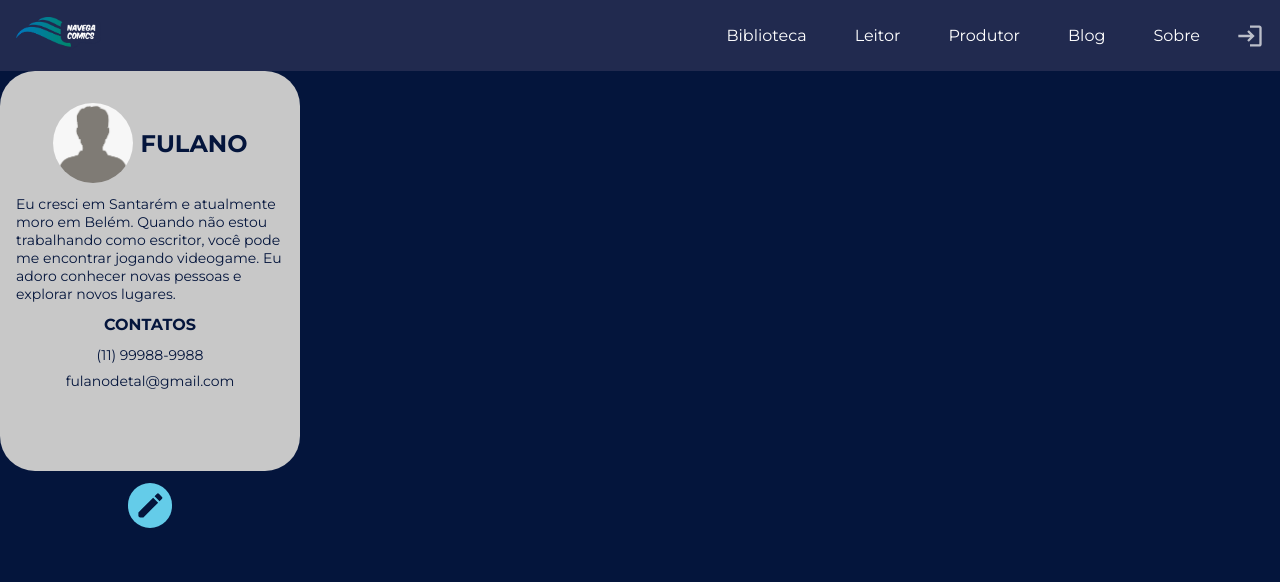
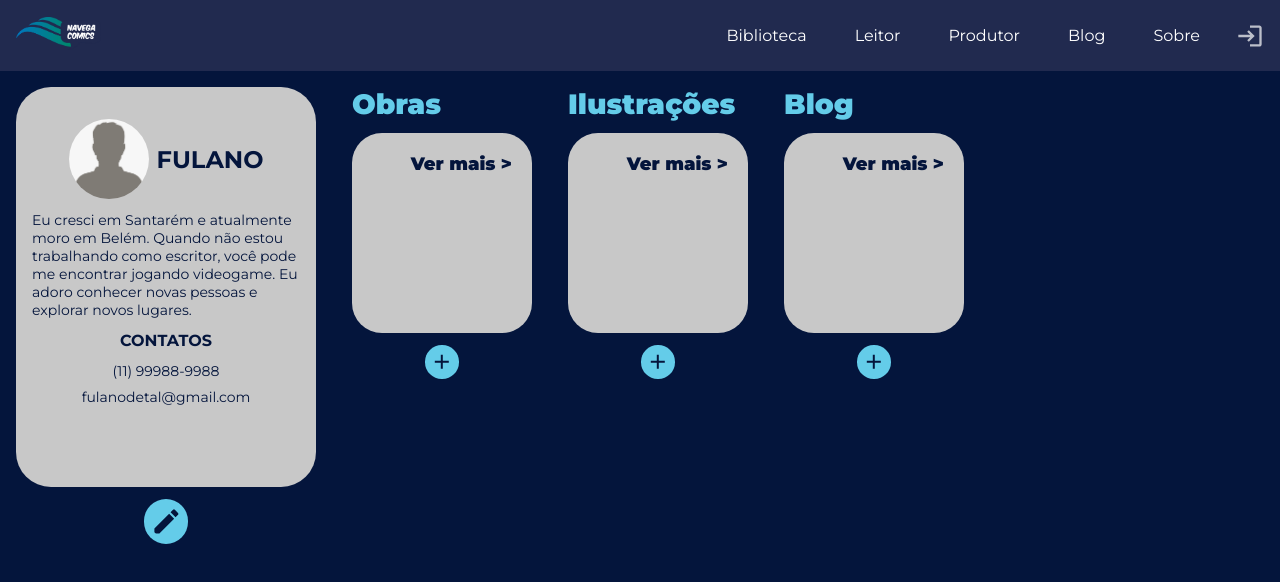
Before and after one commit to YannFigueiredo/narede, a React (Create React App) app in the folder frontend/: page /produtor in a window 1280 px wide. Shown: the top 582 px of the page. Built offline with nearby package versions, Linux system fonts and the light colour scheme.

Commit message:
feat: adicionado componente de opção na página de produtor

```diff
--- a/frontend/src/components/Header/index.js
+++ b/frontend/src/components/Header/index.js
@@ -37,8 +37,8 @@ export default function Header() {
       <MenuWrapper>
         <Menu ref={menu}>
           <li><a href="/biblioteca">Biblioteca</a></li>
-          <li><a href="#">Leitor</a></li>
-          <li><a href="#">Produtor</a></li>
+          <li><a href="/leitor">Leitor</a></li>
+          <li><a href="/produtor">Produtor</a></li>
           <li><a href="#">Blog</a></li>
           <li><a href="#">Sobre</a></li>
           <CancelIcon id="menu-close" onClick={closeMenu} />
--- /dev/null
+++ b/frontend/src/pages/Producer/components/Option/index.js
@@ -0,0 +1,17 @@
+import React from "react";
+import { Container, Content } from "./styles";
+import AddIcon from "@mui/icons-material/Add";
+
+export default function Option({
+  title
+}) {
+  return(
+    <Container>
+      <h2>{title}</h2>
+      <Content>
+        <span>{"Ver mais >"}</span>
+      </Content>
+      <AddIcon className="add-btn" />
+    </Container>
+  );
+}
--- /dev/null
+++ b/frontend/src/pages/Producer/components/Option/styles.js
@@ -0,0 +1,46 @@
+import styled from "styled-components";
+
+export const Container = styled.div`
+  display: flex;
+  flex-direction: column;
+  align-items: center;
+  gap: ${({theme}) => theme.spacing.between_elements.between_cards};
+  max-width: 220px;
+  min-width: 180px;
+
+  h2 {
+    color: ${({theme}) => theme.colors.blue["100"]};
+    font-weight: 900;
+    width: 100%;
+  }
+
+  .add-btn {
+    box-sizing: content-box;
+    fill: ${({theme}) => theme.colors.blue["900"]};
+    background: ${({theme}) => theme.colors.blue["100"]};
+    padding: 0.3rem;
+    transition: all linear .4s;
+    border-radius: 50%;
+    cursor: pointer;
+  }
+
+  .add-btn:hover {
+    background: ${({theme}) => theme.colors.gray["100"]};
+  }
+`;
+
+export const Content = styled.div`
+  background: ${({theme}) => theme.colors.gray["100"]};
+  border-radius: 30px;
+  padding: ${({theme}) => theme.spacing.padding.normal};
+  width: 100%;
+  min-height: 200px;
+  text-align: right;
+
+  span {
+    color: ${({theme}) => theme.colors.blue["900"]};
+    font-weight: 900;
+    font-size: ${({theme}) => theme.fontSize.base_large};
+    cursor: pointer;
+  }
+`;
--- a/frontend/src/pages/Producer/index.js
+++ b/frontend/src/pages/Producer/index.js
@@ -1,11 +1,18 @@
 import React from "react";
 import { Container } from "components/Container/page";
 import Infos from "./components/Infos";
+import Option from "./components/Option";
+import { Main } from "./styles";
 
 export default function Producer() {
   return(
     <Container>
-      <Infos />
+      <Main>
+        <Infos />
+        <Option title="Obras" />
+        <Option title="Ilustrações" />
+        <Option title="Blog" />
+      </Main>
     </Container>
   );
 }
--- a/frontend/src/pages/Producer/styles.js
+++ b/frontend/src/pages/Producer/styles.js
@@ -3,6 +3,5 @@ import styled from "styled-components";
 export const Main = styled.div`
   padding: ${({theme}) => theme.spacing.padding.small};
   display: flex;
-  flex-direction: column;
-  gap: ${({theme}) => theme.spacing.between_elements.between_items};
+  gap: ${({theme}) => theme.spacing.between_elements.between_sections};
 `;
```
